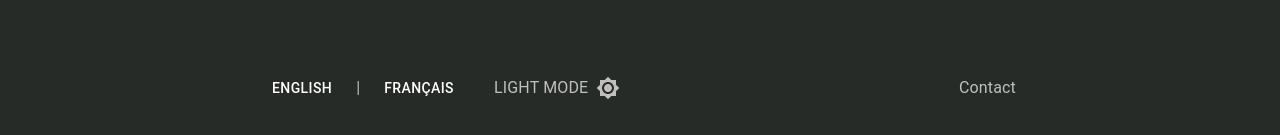
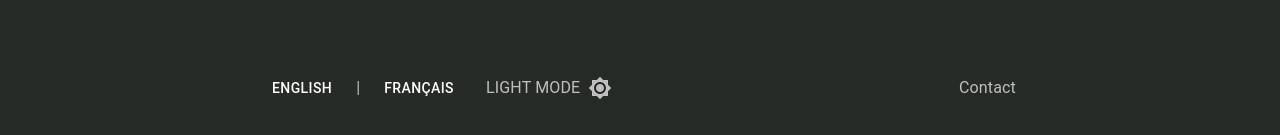
Before and after one commit to Bloodyblow/instant-stats, a Next.js app: page / in a window 1280 px wide. Shown: the part 662-797 px from the top of the page. Built offline with nearby package versions, Linux system fonts and the light colour scheme; no server answers.

Commit message:
Improve responsive

```diff
--- a/src/components/Layout.tsx
+++ b/src/components/Layout.tsx
@@ -36,7 +36,7 @@ export default function Layout({
 
       <Stack
         sx={{
-          height: "calc(100vh - 64px)",
+          height: { xs: "calc(100vh - 56px)", sm: "calc(100vh - 64px)" },
           overflow: "hidden auto",
           justifyContent: "space-between",
           backgroundColor: "background.default",
@@ -86,7 +86,12 @@ export default function Layout({
                 alignItems: "center",
               }}
             >
-              <Stack direction="row" gap="1rem">
+              <Stack
+                sx={{
+                  flexDirection: { xs: "column", sm: "row" },
+                }}
+                gap="1rem"
+              >
                 <ChooseLanguage />
                 <ToggleThemeMode />
               </Stack>
--- a/src/components/ToggleThemeMode.tsx
+++ b/src/components/ToggleThemeMode.tsx
@@ -20,11 +20,7 @@ export function ToggleThemeMode() {
   const theme = useTheme();
   const themeModeContext = useContext(ThemeModeContext);
   return (
-    <Button
-      sx={{ ml: 1 }}
-      onClick={themeModeContext.toggleTheme}
-      color="inherit"
-    >
+    <Button onClick={themeModeContext.toggleTheme} color="inherit">
       {theme.palette.mode === "dark" ? (
         <>
           <Typography sx={{ color: "text.secondary" }}>
```
